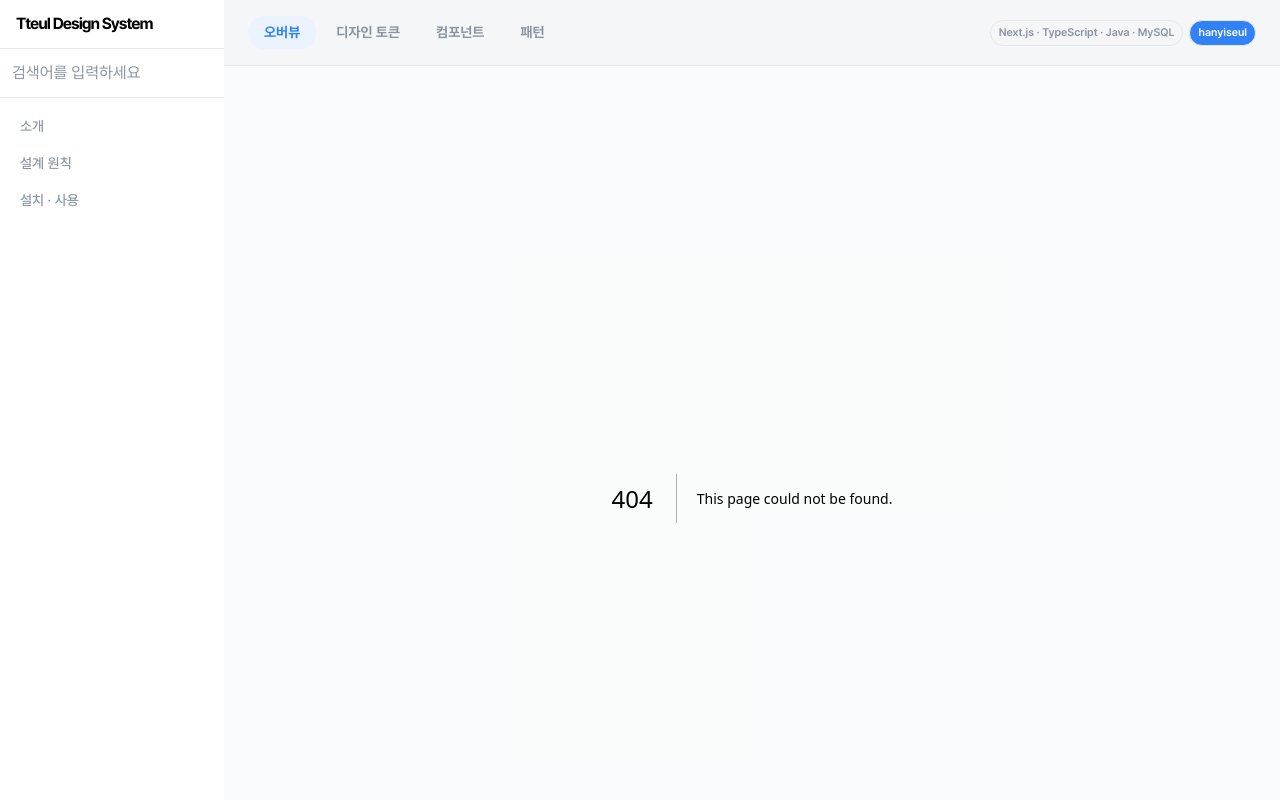
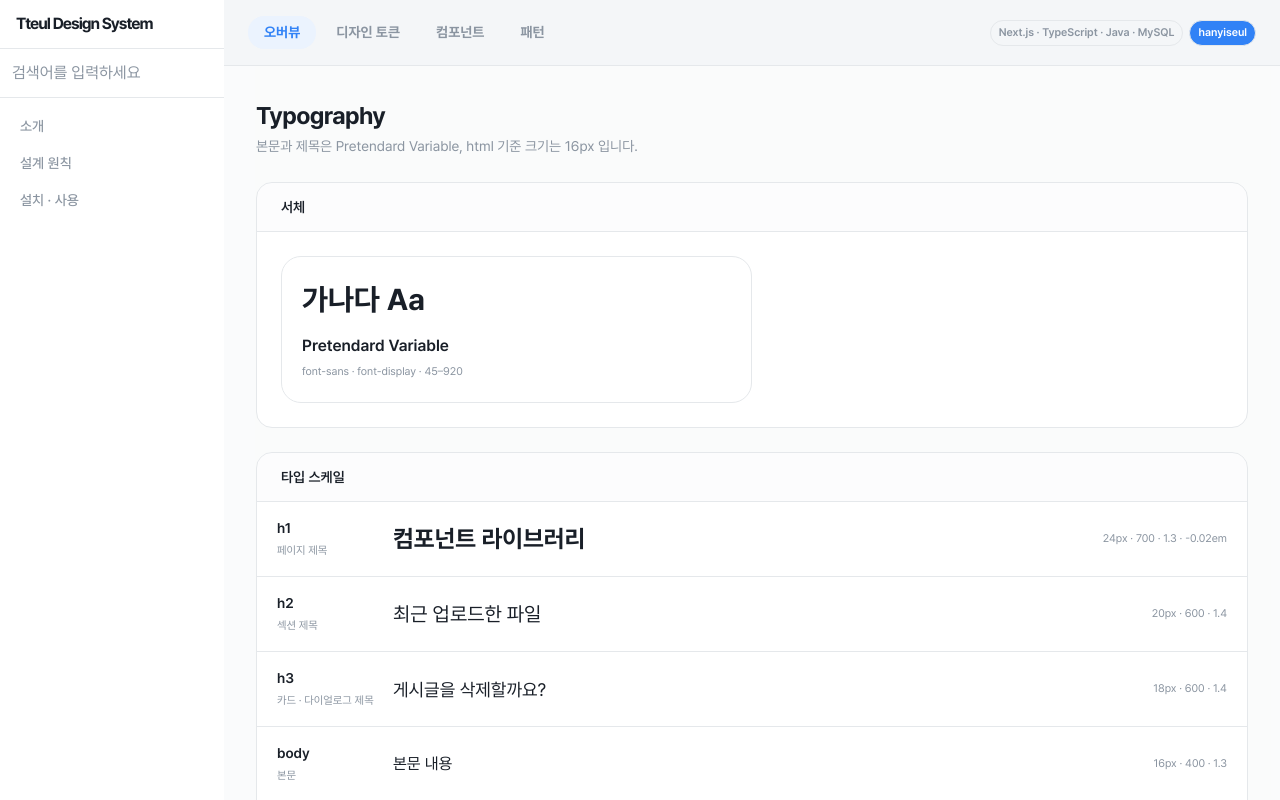
Before and after one commit to hanyiseul/Tteul-Design-System, a Next.js app in the folder frontend-next/: page /token/typography in a window 1280 px wide. Before the commit this address had no page. Shown: the top 800 px of the page. Built offline with nearby package versions, Linux system fonts and the light colour scheme.

Commit message:
feat: 타이포그래피 가이드 페이지 추가

```diff
--- /dev/null
+++ b/frontend-next/src/app/(docs)/token/typography/page.tsx
@@ -0,0 +1,92 @@
+import GuideBox from '@/shared/components/guideBox/GuideBox'
+import Title from '@/shared/components/Title/Title'
+import "./typography.css"
+
+type TypeItem = {
+  title: string;
+  titleDesc?: string;
+  desc: string;
+  info: string;
+  style: string;
+}
+
+const typeList: TypeItem[] = [
+  {
+    title: "h1",
+    titleDesc: "페이지 제목",
+    desc: "컴포넌트 라이브러리",
+    info: "24px · 700 · 1.3 · -0.02em",
+    style: "text2xl fontBold leadingMd"
+  },
+  {
+    title: "h2",
+    titleDesc: "섹션 제목",
+    desc: "최근 업로드한 파일",
+    info: "20px · 600 · 1.4",
+    style: "textXl fontSbold leadingMd"
+  },
+  {
+    title: "h3",
+    titleDesc: "카드 · 다이얼로그 제목",
+    desc: "게시글을 삭제할까요?",
+    info: "18px · 600 · 1.4",
+    style: "textLg fontSbold leadingMd"
+  },
+  {
+    title: "body",
+    titleDesc: "본문",
+    info: "16px · 400 · 1.3",
+    desc: "본문 내용",
+    style: "textMd leadingSm"
+  },
+  {
+    title: "meta",
+    titleDesc: "메타 정보",
+    info: "14px · 400 · 1.3",
+    desc: "작성 · 운영진  2026.11.03",
+    style: "textSm leadingMd textGray600"
+  },
+  {
+    title: "eyebrow",
+    titleDesc: "eyebrow",
+    info: "12px · 400 · 1.3",
+    desc: "02 — PROGRAMS",
+    style: "textXs leadingMd textGray600"
+  },
+]
+
+const page = () => {
+  return (
+    <div className="content">
+      <Title
+        title="Typography"
+        desc="본문과 제목은 Pretendard Variable, html 기준 크기는 16px 입니다. "
+      />
+
+      <GuideBox title="서체">
+        <div className="typographyBox">
+          <div className="typographyTitle">가나다 Aa</div>
+          <div className="typographyDesc">Pretendard Variable</div>
+          <span className="typographyInfo">font-sans · font-display · 45–920</span>
+        </div>
+      </GuideBox>
+
+      <GuideBox title="타입 스케일">
+        <ul className="typeList">
+          {typeList.map((type) => (
+            <li className="typeItem" key={type.title}>
+              <div className="typeTitle">
+                <p className="titleComponent">{type.title}</p>
+                <span className="titleDesc">{type.titleDesc}</span>
+              </div>
+              <div className={`typeDesc ${type.style}`}>{type.desc}</div>
+              <span className="typeInfo">{type.info}</span>
+            </li>
+          ))}
+        </ul>
+      </GuideBox>
+    </div>
+  )
+}
+
+export default page
--- /dev/null
+++ b/frontend-next/src/app/(docs)/token/typography/typography.css
@@ -0,0 +1,19 @@
+.typographyBox {
+  padding: var(--spaceXl);
+  border: 1px solid var(--gray200);
+  border-radius: var(--radius2xl);
+  width: 50%;
+}
+.typographyTitle {
+  margin: 0 0 var(--spaceMd);
+  font-size: var(--fs3xl);
+  font-weight: var(--fwBold);
+}
+.typographyDesc {
+  font-size: var(--fsMd);
+  font-weight: var(--fwSbold);
+}
+.typographyInfo {
+  color: var(--gray500);
+  font-size: var(--fs2xs);
+}
--- a/frontend-next/src/shared/components/guideBox/GuideBox.css
+++ b/frontend-next/src/shared/components/guideBox/GuideBox.css
@@ -31,13 +31,48 @@
 
 .guideBox .sample {
   display: flex;
-  align-items: center;
+  /* align-items: center; */
   gap: var(--spaceMd);
   flex-wrap: wrap;
   padding: var(--space2xl);
   border-top: 1px solid var(--gray200);
 }
+.guideBox .sample .typeList {
+  width: calc(100% + 48px);
+  margin: -24px;
+}
+.guideBox .sample .typeList li {
+  width: 100%;
+  display: flex;
+  align-items: center;
+  justify-content: space-around;
+  gap: var(--spaceLg);
+  padding: var(--spaceLg) var(--spaceXl);
+}
+.guideBox .sample .typeList li + li {
+  border-top: 1px solid var(--gray200);
+}
+.guideBox .sample .typeList .typeTitle {
+  width: 100px;
+  flex: 0 0 auto;
+  font-size: var(--fsSm);
+  font-weight: var(--fwSbold);
+}
+.guideBox .sample .typeList .titleDesc {
+  color: var(--gray500);
+  font-size: var(--fs2xs);
+  font-weight: var(--fwRg);
 
+}
+.guideBox .sample .typeList .typeDesc {
+  width: 100%;
+}
+.guideBox .sample .typeList .typeInfo {
+  flex: 0 0 auto;
+  color: var(--gray500);
+  font-size: var(--fs2xs);
+  font-weight: var(--fwRg);
+}
 .guideBox .code {
   max-height: 0;
   padding: 0 var(--space2xl);
--- a/frontend-next/src/shared/constants/navigation.ts
+++ b/frontend-next/src/shared/constants/navigation.ts
@@ -41,13 +41,13 @@ export const sidebarMenus: Record<string, SidebarMenuItem[]>  = {
 
   color: [
     { label: "Color", path: "/token/color" },
-    { label: "Typography", path: "/color/typography" },
-    { label: "Spacing", path: "/color/spacing" },
+    { label: "Typography", path: "/token/typography" },
+    { label: "Spacing", path: "/token/spacing" },
   ],
 
   component: [
     { label: "Button", path: "/component/button" },
-    { label: "TextField", path: "/component/TextField" },
+    { label: "TextField", path: "/component/textField" },
     { label: "FileUploader", path: "/file-uploader" },
   ],
 
```
